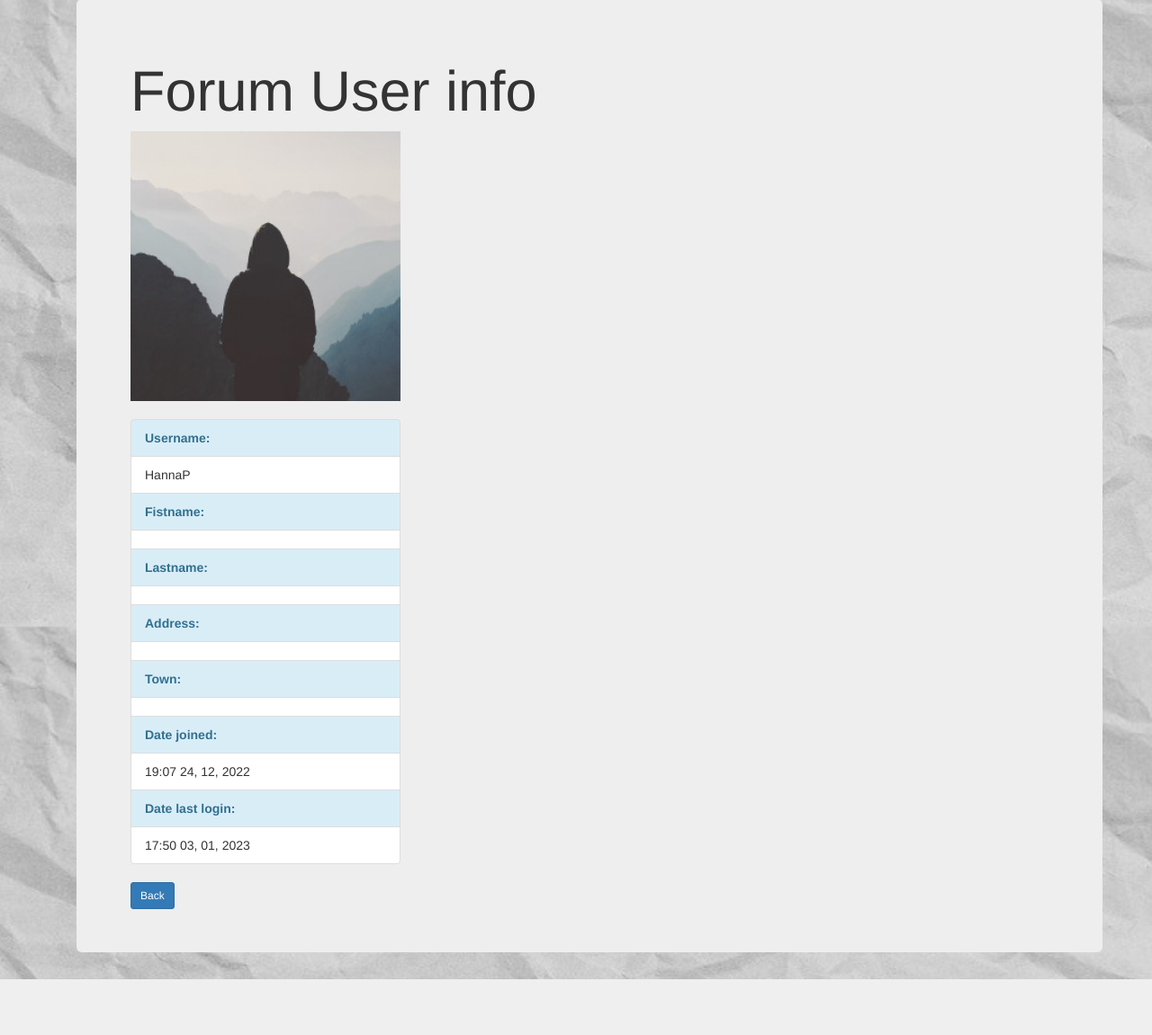
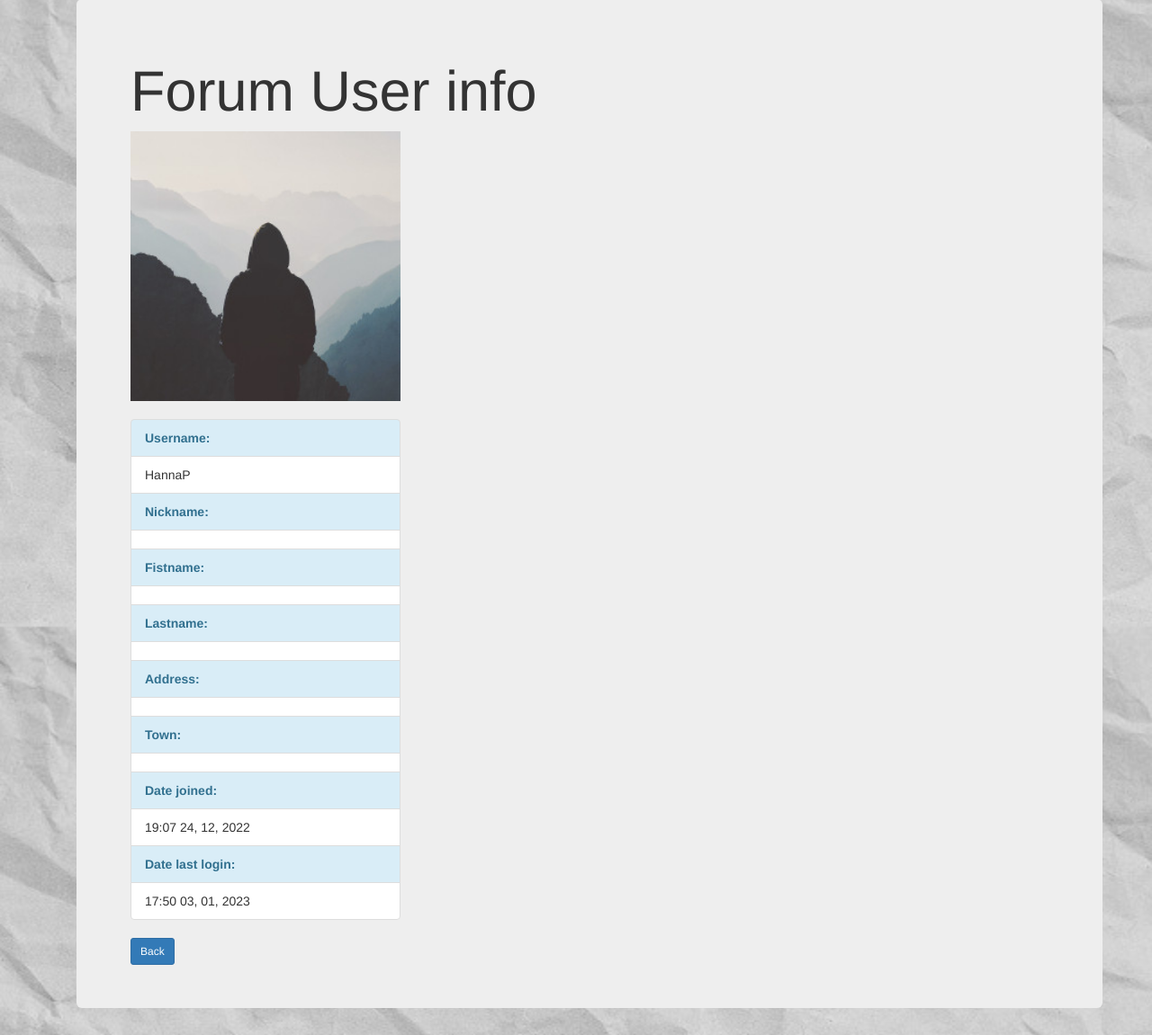
Before and after one commit to hann1010/simple_message_board, a Django app: page /forum/all/1/user_info/ in a window 1280 px wide. Shown: the part 103-1254 px from the top of the page at 90% size. Before the commit the page ends 1192 px from the top, so only its background shows below. Run offline with Django 3.2, Linux system fonts and the light colour scheme; a user stored in the database is signed in; data comes from the database, SQL or seed files in the repository; tables that the repository leaves empty hold one stand-in row (values such as "Sample post"); some libraries are stand-ins or nearby versions.

Commit message:
forum fix

```diff
--- a/forum/templates/forum/user_info.html
+++ b/forum/templates/forum/user_info.html
@@ -8,6 +8,8 @@
 		<ul class="list-group" style="width:300px">
 			<li class="list-group-item list-group-item-info"><b> Username:</b></li>
 			<li class="list-group-item">{{ object.author.username }}</li>
+			<li class="list-group-item list-group-item-info"><b> Nickname:</b></li>
+			<li class="list-group-item">{{ object.author.profile.nickname }}</li>
 			<li class="list-group-item list-group-item-info"><b>Fistname:</b></li>
 			<li class="list-group-item">{{ object.author.first_name }}</li>
 			<li class="list-group-item list-group-item-info"><b>Lastname:</b></li>
```
